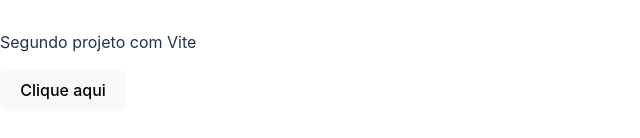
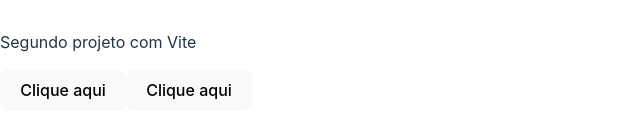
Before and after one commit to CodeCraft-LTDA/react18-segundo-projeto-vite, a React (Vite) app: page / in a window 1280 px wide. Shown: the part 392-530 px from the top of the page, without its empty margins (0-640 px from the left). Built offline with nearby package versions, Linux system fonts and the light colour scheme.

Commit message:
Aula 29 Forma incorreta de passar eventos

```diff
--- a/src/App.tsx
+++ b/src/App.tsx
@@ -1,7 +1,11 @@
 const App = () => {
   // function clicou() {
   //   alert('Clicou');
-  // }
+  //
+
+  const handleClick = (value: string) => {
+    alert(value);
+  }
 
   return (
     <div>
@@ -9,6 +13,8 @@ const App = () => {
       <p>Segundo projeto com Vite</p>
       {/* <button onClick={clicou}>Clique aqui</button> */}
       <button onClick={() => alert("clicou aqui")}>Clique aqui</button>
+
+      <button onClick={() => handleClick("Teste")}>Clique aqui</button>
     </div>
   );
 }
```
